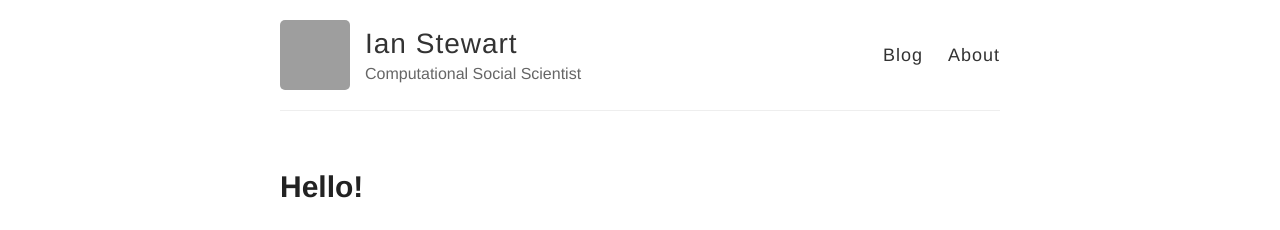
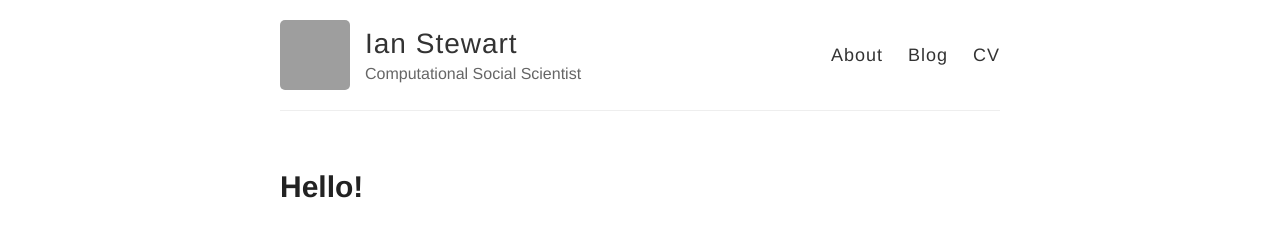
Before and after one commit to ianbstewart/ianbstewart.github.io, a Jekyll site: the page built from index.html, in a window 1280 px wide. Shown: the top 230 px of the page. Built offline with Jekyll 4.4.1, drawn with Linux system fonts in a browser that asks for light colours; grey boxes are pictures that could not be loaded.

Commit message:
updating cv

```diff
--- a/_layouts/default.html
+++ b/_layouts/default.html
@@ -27,8 +27,9 @@
           </div>
 
           <nav>
+	    <a href="{{ site.baseurl }}/about">About</a>
             <a href="{{ site.baseurl }}/">Blog</a>
-            <a href="{{ site.baseurl }}/about">About</a>
+	    <a href="{{ site.baseurl }}/docs/istewart_cv.pdf">CV</a>
           </nav>
         </header>
       </div>
```
